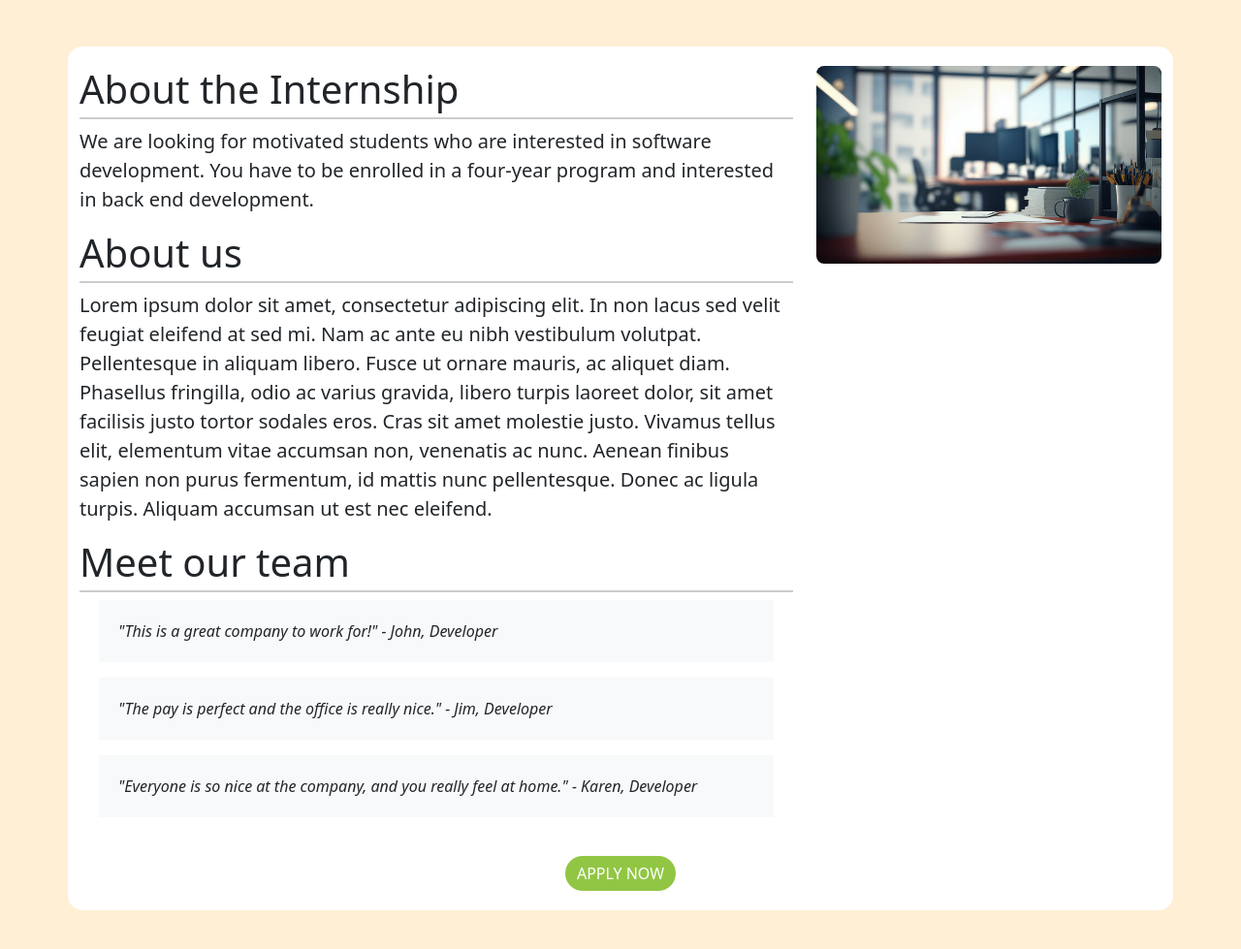
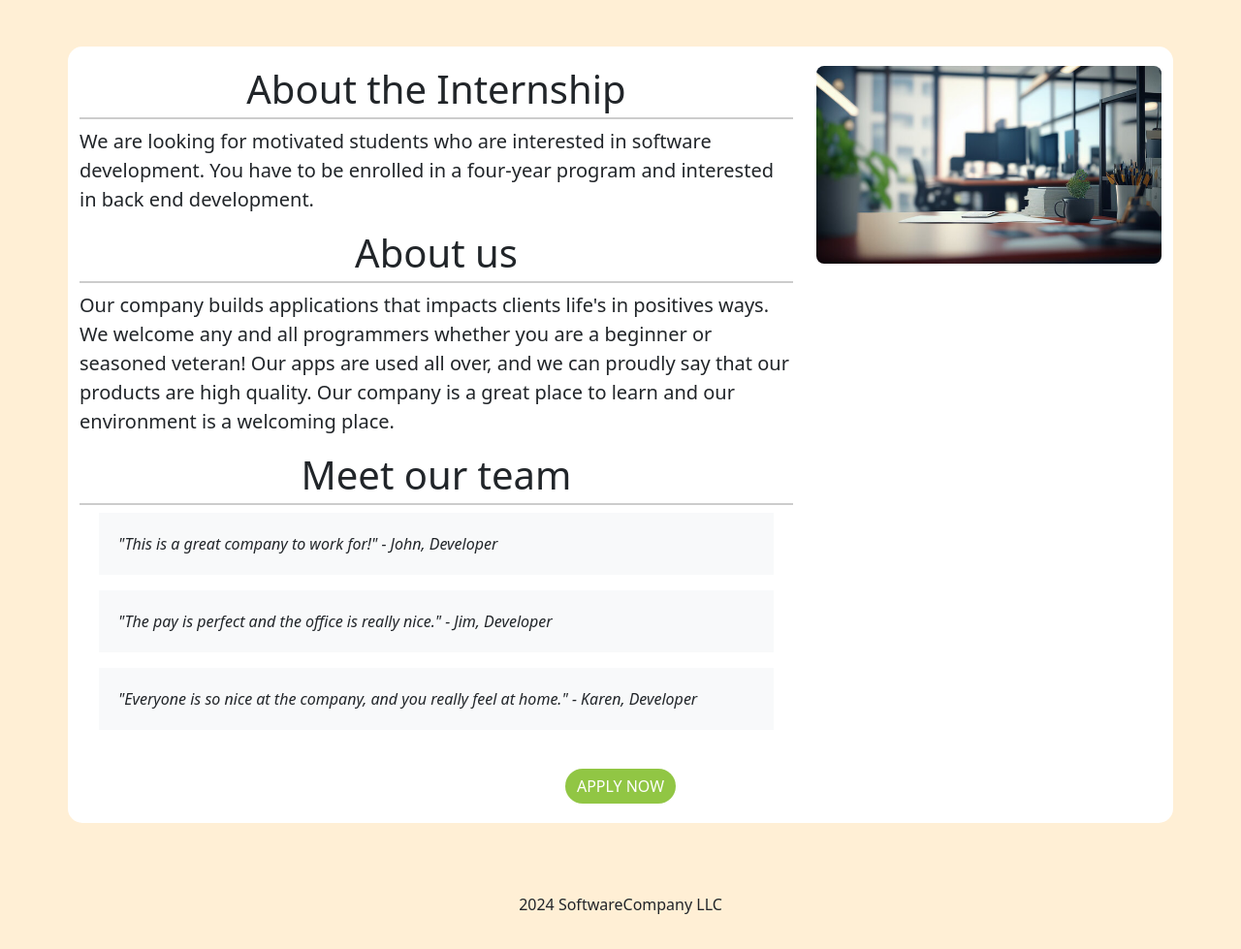
Before and after one commit to ktang520/application, a PHP site: page /views/home.html in a window 1280 px wide. Shown: the part 63-1042 px from the top of the page at 97% size. Run offline with PHP 8.4, Linux system fonts and the light colour scheme.

Commit message:
replaced lorem ipsum and centered headers

```diff
--- a/styles/styles.css
+++ b/styles/styles.css
@@ -22,6 +22,7 @@ header {
 h1 {
     border-bottom: 2px solid #ccc;
     padding-bottom: 5px;
+    text-align: center;
 }
 
 section {
--- a/views/home.html
+++ b/views/home.html
@@ -31,12 +31,10 @@ HTML file for Job App Setup
                     You have to be enrolled in a four-year program and interested in back end development.</p>
 
                 <h1>About us</h1>
-                <p class="lead">Lorem ipsum dolor sit amet, consectetur adipiscing elit. In non lacus sed velit feugiat eleifend at
-                    sed mi. Nam ac ante eu nibh vestibulum volutpat. Pellentesque in aliquam libero. Fusce ut ornare
-                    mauris, ac aliquet diam. Phasellus fringilla, odio ac varius gravida, libero turpis laoreet dolor,
-                    sit amet facilisis justo tortor sodales eros. Cras sit amet molestie justo. Vivamus tellus elit,
-                    elementum vitae accumsan non, venenatis ac nunc. Aenean finibus sapien non purus fermentum, id mattis
-                    nunc pellentesque. Donec ac ligula turpis. Aliquam accumsan ut est nec eleifend. </p>
+                <p class="lead">Our company builds applications that impacts clients life's in positives ways. We welcome
+                any and all programmers whether you are a beginner or seasoned veteran! Our apps are used all over, and we
+                can proudly say that our products are high quality. Our company is a great place to learn and our environment
+                is a welcoming place.</p>
 
                 <h1>Meet our team</h1>
                 <p class="quote">"This is a great company to work for!" - John, Developer</p>
```
